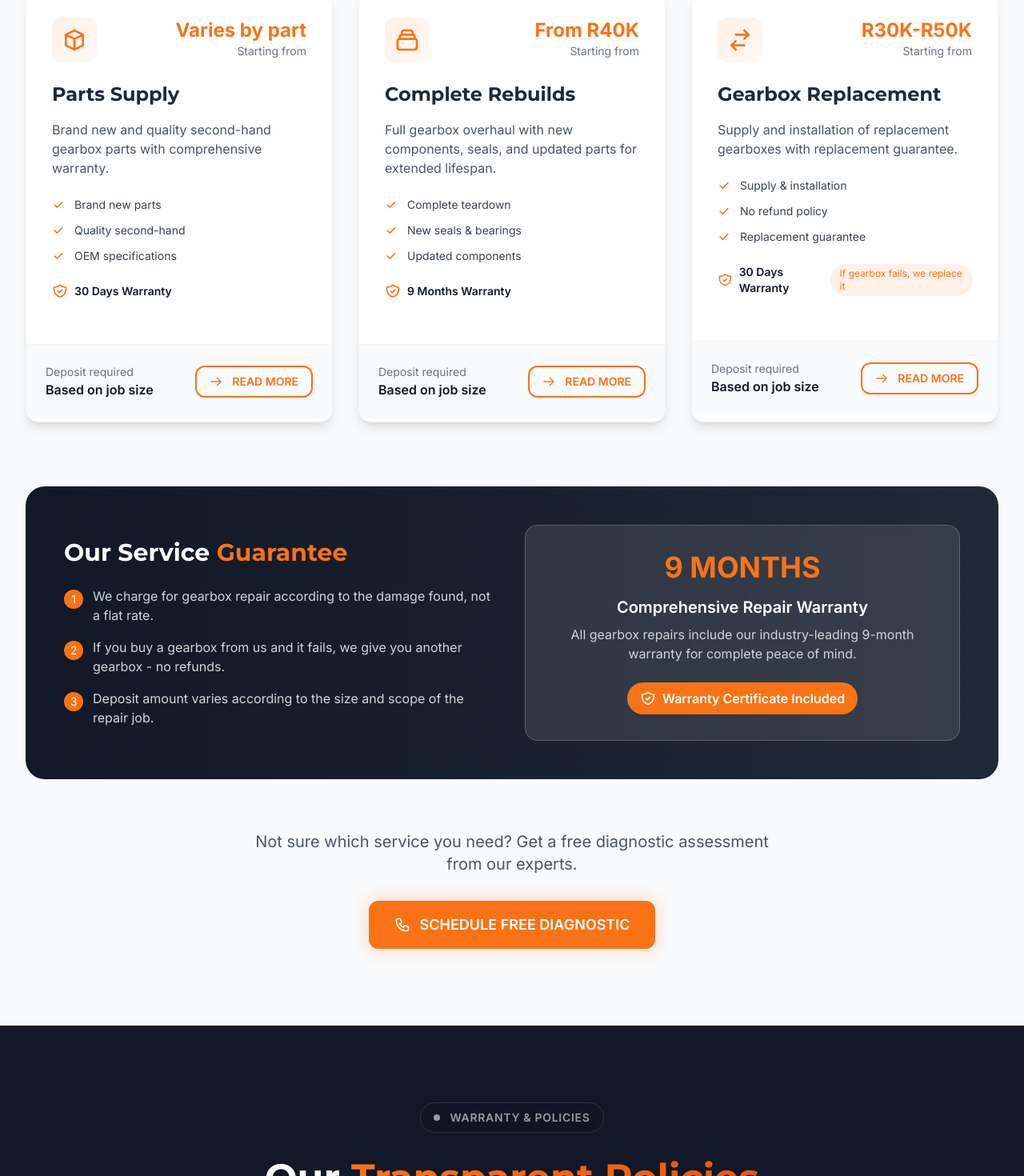
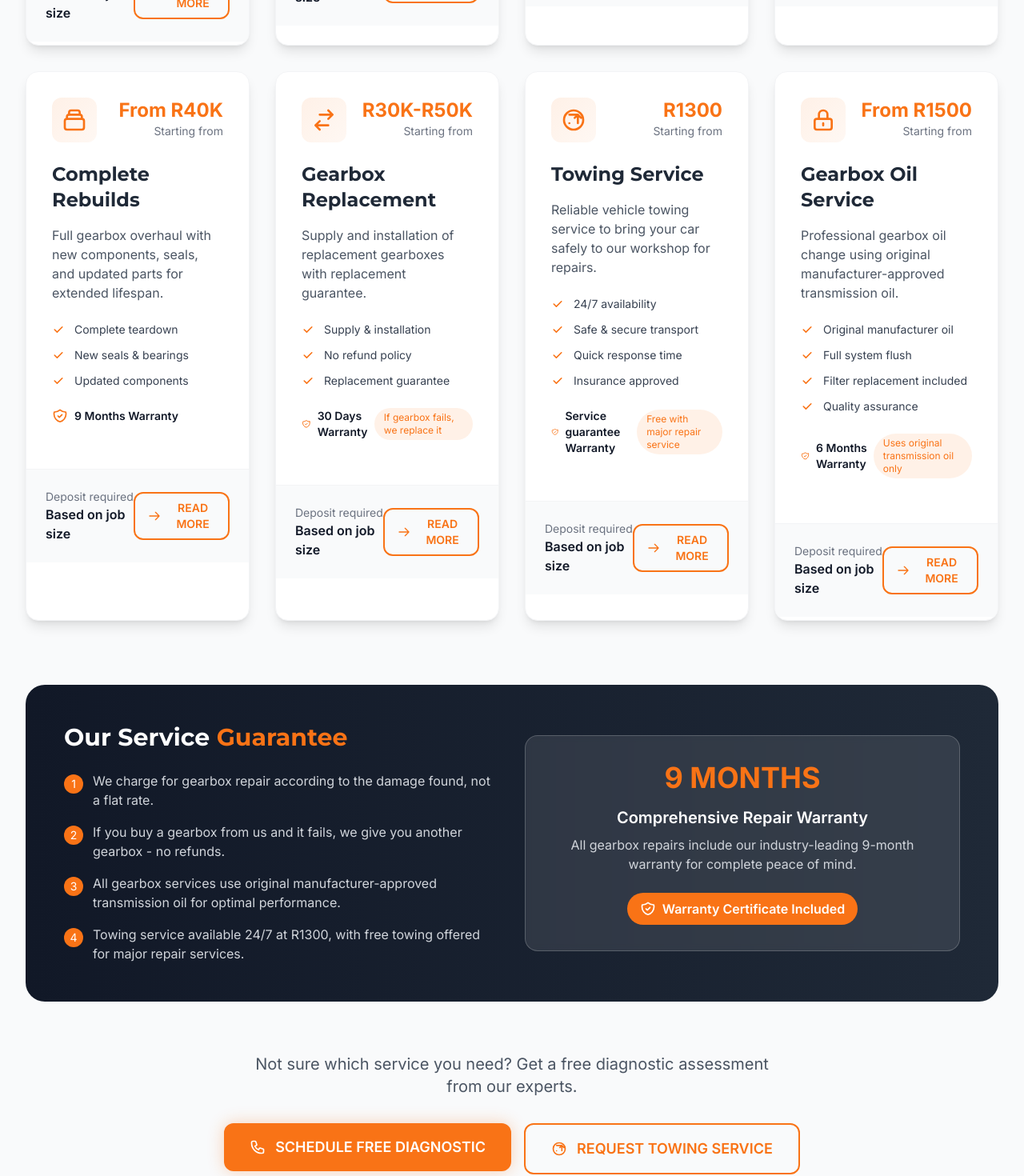
Before and after one commit to lihleG/Jeph-Gearbox-performances, a React (Create React App) app: page / in a window 1280 px wide. Shown: the part 3760-5230 px from the top of the page at 80% size. Built offline with nearby package versions, Linux system fonts and the light colour scheme; the HTML template or start-up script is replaced by a standard one.

Commit message:
Changed theme from orange to blue and black color scheme
- Updated hero section background to blue gradient
- Changed all primary colors from orange to blue
- Updated service cards with blue accents
- Modified process section to blue theme
- Updated CTA section with blue/black gradient

```diff
--- a/src/App.tsx
+++ b/src/App.tsx
@@ -8,6 +8,7 @@ import WarrantyPage from './pages/WarrantyPage';
 import AboutPage from './pages/AboutPage';
 import ContactPage from './pages/ContactPage';
 
+
 function App() {
   return (
     <Routes>
@@ -16,6 +17,7 @@ function App() {
       <Route path="/warranty" element={<WarrantyPage />} />
       <Route path="/about" element={<AboutPage />} />
       <Route path="/contact" element={<ContactPage />} />
+      <Route path="/services" element={<ServicesPage />} />
       {/* You can add more routes here as needed */}
     </Routes>
   );
--- a/src/components/CallToActionSection.tsx
+++ b/src/components/CallToActionSection.tsx
@@ -40,8 +40,9 @@ const CallToActionSection: React.FC = () => {
                   </svg>
                 </div>
                 <div className="text-2xl font-bold mb-2">Call Us</div>
-                <div className="text-xl font-semibold">(123) 456-7890</div>
-                <div className="text-gray-300 text-sm mt-2">Mon-Fri: 8AM-6PM</div>
+                <div className="text-xl font-semibold">(010) 017-6733</div>
+                <div className="text-gray-300 text-sm mt-2">Mon-Fri: 8AM-4PM</div>
+                <div className="text-gray-300 text-sm mt-2">Sat-Sun: 8AM-3PM</div>
               </div>
 
               <div className="bg-white/10 backdrop-blur-sm rounded-2xl p-6 border border-white/20">
@@ -51,7 +52,7 @@ const CallToActionSection: React.FC = () => {
                   </svg>
                 </div>
                 <div className="text-2xl font-bold mb-2">Email Us</div>
-                <div className="text-xl font-semibold">info@gearmaster.com</div>
+                <div className="text-xl font-semibold">jephiasmabuyane08@gmail.com</div>
                 <div className="text-gray-300 text-sm mt-2">24/7 Response</div>
               </div>
 
@@ -63,8 +64,8 @@ const CallToActionSection: React.FC = () => {
                   </svg>
                 </div>
                 <div className="text-2xl font-bold mb-2">Visit Us</div>
-                <div className="text-xl font-semibold">123 Mechanic St</div>
-                <div className="text-gray-300 text-sm mt-2">Auto City, 12345</div>
+                <div className="text-xl font-semibold">UNIT 1-3, Verona industrial Park,</div>
+                <div className="text-gray-300 text-sm mt-2">23 Staal St, Randburg, 2169</div>
               </div>
             </div>
 
--- a/src/components/ContactSection.tsx
+++ b/src/components/ContactSection.tsx
@@ -357,7 +357,7 @@ const ContactSection: React.FC = () => {
                   </div>
                 </div>
                 <a href="tel:1234567890" className="text-2xl font-bold text-gray-900 hover:text-primary transition-colors">
-                  (084) 889-9268
+                  (010) 017 - 6733
                 </a>
                 <p className="text-sm text-gray-500 mt-2">Mon-Fri: 8AM-6PM, Sat: 9AM-1PM</p>
               </div>
--- a/src/components/ServicesSection.tsx
+++ b/src/components/ServicesSection.tsx
@@ -95,6 +95,34 @@ const ServicesSection: React.FC = () => {
         </svg>
       ),
       note: 'If gearbox fails, we replace it'
+    },
+    {
+      id: 7,
+      title: 'Towing Service',
+      description: 'Reliable vehicle towing service to bring your car safely to our workshop for repairs.',
+      features: ['24/7 availability', 'Safe & secure transport', 'Quick response time', 'Insurance approved'],
+      price: 'R1300',
+      warranty: 'Service guarantee',
+      icon: (
+        <svg className="w-8 h-8" fill="none" stroke="currentColor" viewBox="0 0 24 24" xmlns="http://www.w3.org/2000/svg">
+          <path strokeLinecap="round" strokeLinejoin="round" strokeWidth="2" d="M8 7h8m0 0v8m0-8l3 3m-3-3l-3 3m-5 5h.01M21 12a9 9 0 11-18 0 9 9 0 0118 0z"></path>
+        </svg>
+      ),
+      note: 'Free with major repair service'
+    },
+    {
+      id: 8,
+      title: 'Gearbox Oil Service',
+      description: 'Professional gearbox oil change using original manufacturer-approved transmission oil.',
+      features: ['Original manufacturer oil', 'Full system flush', 'Filter replacement included', 'Quality assurance'],
+      price: 'From R1500',
+      warranty: '6 Months',
+      icon: (
+        <svg className="w-8 h-8" fill="none" stroke="currentColor" viewBox="0 0 24 24" xmlns="http://www.w3.org/2000/svg">
+          <path strokeLinecap="round" strokeLinejoin="round" strokeWidth="2" d="M12 15v2m-6 4h12a2 2 0 002-2v-6a2 2 0 00-2-2H6a2 2 0 00-2 2v6a2 2 0 002 2zm10-10V7a4 4 0 00-8 0v4h8z"></path>
+        </svg>
+      ),
+      note: 'Uses original transmission oil only'
     }
   ];
 
@@ -115,7 +143,7 @@ const ServicesSection: React.FC = () => {
         </div>
 
         {/* Services Grid */}
-        <div className="grid md:grid-cols-2 lg:grid-cols-3 gap-8">
+        <div className="grid md:grid-cols-2 lg:grid-cols-3 xl:grid-cols-4 gap-8">
           {services.map((service) => (
             <div
               key={service.id}
@@ -225,7 +253,13 @@ const ServicesSection: React.FC = () => {
                   <div className="flex-shrink-0 w-6 h-6 bg-primary rounded-full flex items-center justify-center mr-3 mt-1">
                     <span className="text-white text-sm">3</span>
                   </div>
-                  <p className="text-gray-300">Deposit amount varies according to the size and scope of the repair job.</p>
+                  <p className="text-gray-300">All gearbox services use original manufacturer-approved transmission oil for optimal performance.</p>
+                </div>
+                <div className="flex items-start">
+                  <div className="flex-shrink-0 w-6 h-6 bg-primary rounded-full flex items-center justify-center mr-3 mt-1">
+                    <span className="text-white text-sm">4</span>
+                  </div>
+                  <p className="text-gray-300">Towing service available 24/7 at R1300, with free towing offered for major repair services.</p>
                 </div>
               </div>
             </div>
@@ -250,6 +284,7 @@ const ServicesSection: React.FC = () => {
           <p className="text-xl text-gray-600 mb-8 max-w-2xl mx-auto">
             Not sure which service you need? Get a free diagnostic assessment from our experts.
           </p>
+          <div className="flex flex-col sm:flex-row gap-4 justify-center">
             <Link to="/services" className="inline-block no-underline">
               <Button
                 variant="primary"
@@ -264,6 +299,21 @@ const ServicesSection: React.FC = () => {
                 SCHEDULE FREE DIAGNOSTIC
               </Button>
             </Link>
+            <Link to="/contact" className="inline-block no-underline">
+              <Button
+                variant="outline"
+                size="lg"
+                icon={
+                  <svg className="w-5 h-5" fill="none" stroke="currentColor" viewBox="0 0 24 24" xmlns="http://www.w3.org/2000/svg">
+                    <path strokeLinecap="round" strokeLinejoin="round" strokeWidth="2" d="M8 7h8m0 0v8m0-8l3 3m-3-3l-3 3m-5 5h.01M21 12a9 9 0 11-18 0 9 9 0 0118 0z"></path>
+                  </svg>
+                }
+                className="border-primary text-primary hover:bg-primary/10"
+              >
+                REQUEST TOWING SERVICE
+              </Button>
+            </Link>
+          </div>
         </div>
       </div>
     </section>
--- a/src/pages/ServicesPage.tsx
+++ b/src/pages/ServicesPage.tsx
@@ -174,14 +174,14 @@ const ServicesPage: React.FC = () => {
     <div className="min-h-screen bg-gray-50">
       <Navbar />
 
-      <section className="pt-32 pb-20 bg-gradient-to-br from-gray-900 to-gray-800 text-white">
+      <section className="pt-32 pb-20 bg-gradient-to-br from-gray-900 to-blue-900 text-white">
         <div className="container mx-auto px-4 sm:px-6 lg:px-8">
           <div className="max-w-4xl mx-auto text-center">
-            <div className="inline-flex items-center px-4 py-2 bg-primary/20 rounded-full mb-6">
-              <span className="text-primary font-bold text-sm tracking-wider">OUR SERVICES</span>
+            <div className="inline-flex items-center px-4 py-2 bg-blue-600/20 rounded-full mb-6">
+              <span className="text-blue-400 font-bold text-sm tracking-wider">OUR SERVICES</span>
             </div>
             <h1 className="text-5xl md:text-6xl lg:text-7xl font-bold mb-6">
-              Professional <span className="text-gradient">Gearbox Services</span>
+              Professional <span className="bg-gradient-to-r from-blue-500 to-blue-300 bg-clip-text text-transparent">Gearbox Services</span>
             </h1>
             <p className="text-xl text-gray-300 mb-10 max-w-3xl mx-auto">
               Expert gearbox diagnostics, repair, and parts supply with comprehensive warranties.
@@ -226,9 +226,9 @@ const ServicesPage: React.FC = () => {
                         className="w-full h-64 md:h-80 object-cover transform hover:scale-105 transition-transform duration-500"
                         loading="lazy"
                       />
-                      <div className="absolute inset-0 bg-gradient-to-t from-black/30 to-transparent"></div>
+                      <div className="absolute inset-0 bg-gradient-to-t from-black/50 to-transparent"></div>
                       <div className="absolute bottom-6 left-6">
-                        <div className="inline-flex items-center px-4 py-2 bg-primary/90 backdrop-blur-sm rounded-full">
+                        <div className="inline-flex items-center px-4 py-2 bg-blue-600/90 backdrop-blur-sm rounded-full">
                           <div className="w-6 h-6 bg-white rounded-full flex items-center justify-center mr-2">
                             {service.icon}
                           </div>
@@ -240,8 +240,10 @@ const ServicesPage: React.FC = () => {
 
                   <div className={`${index % 2 === 0 ? 'lg:order-2' : 'lg:order-1'}`}>
                     <div className="flex items-center mb-4">
-                      <div className="w-12 h-12 bg-primary/10 rounded-xl flex items-center justify-center mr-4">
-                        {service.icon}
+                      <div className="w-12 h-12 bg-blue-50 rounded-xl flex items-center justify-center mr-4 border border-blue-100">
+                        <div className="text-blue-600">
+                          {service.icon}
+                        </div>
                       </div>
                       <h2 className="text-3xl font-bold text-gray-900">{service.title}</h2>
                     </div>
@@ -251,21 +253,21 @@ const ServicesPage: React.FC = () => {
                     </p>
 
                     <div className="grid md:grid-cols-2 gap-6 mb-8">
-                      <div className="bg-gray-50 rounded-xl p-4">
-                        <div className="text-sm text-gray-500 mb-1">Starting From</div>
-                        <div className="text-2xl font-bold text-primary">{service.priceRange}</div>
+                      <div className="bg-blue-50 rounded-xl p-4 border border-blue-100">
+                        <div className="text-sm text-blue-600 mb-1">Starting From</div>
+                        <div className="text-2xl font-bold text-blue-700">{service.priceRange}</div>
                       </div>
-                      <div className="bg-gray-50 rounded-xl p-4">
-                        <div className="text-sm text-gray-500 mb-1">Warranty</div>
-                        <div className="text-2xl font-bold text-primary">{service.warranty}</div>
+                      <div className="bg-blue-50 rounded-xl p-4 border border-blue-100">
+                        <div className="text-sm text-blue-600 mb-1">Warranty</div>
+                        <div className="text-2xl font-bold text-blue-700">{service.warranty}</div>
                       </div>
-                      <div className="bg-gray-50 rounded-xl p-4">
-                        <div className="text-sm text-gray-500 mb-1">Typical Time</div>
-                        <div className="text-2xl font-bold text-primary">{service.typicalTime}</div>
+                      <div className="bg-blue-50 rounded-xl p-4 border border-blue-100">
+                        <div className="text-sm text-blue-600 mb-1">Typical Time</div>
+                        <div className="text-2xl font-bold text-blue-700">{service.typicalTime}</div>
                       </div>
-                      <div className="bg-gray-50 rounded-xl p-4">
-                        <div className="text-sm text-gray-500 mb-1">Deposit Required</div>
-                        <div className="text-2xl font-bold text-primary">Based on job</div>
+                      <div className="bg-blue-50 rounded-xl p-4 border border-blue-100">
+                        <div className="text-sm text-blue-600 mb-1">Deposit Required</div>
+                        <div className="text-2xl font-bold text-blue-700">Based on job</div>
                       </div>
                     </div>
 
@@ -274,7 +276,7 @@ const ServicesPage: React.FC = () => {
                       <div className="space-y-3">
                         {service.features.map((feature, idx) => (
                           <div key={idx} className="flex items-center">
-                            <svg className="w-5 h-5 text-primary mr-3" fill="currentColor" viewBox="0 0 20 20" xmlns="http://www.w3.org/2000/svg">
+                            <svg className="w-5 h-5 text-blue-600 mr-3" fill="currentColor" viewBox="0 0 20 20" xmlns="http://www.w3.org/2000/svg">
                               <path fillRule="evenodd" d="M16.707 5.293a1 1 0 010 1.414l-8 8a1 1 0 01-1.414 0l-4-4a1 1 0 011.414-1.414L8 12.586l7.293-7.293a1 1 0 011.414 0z" clipRule="evenodd"></path>
                             </svg>
                             <span className="text-gray-700">{feature}</span>
@@ -285,7 +287,7 @@ const ServicesPage: React.FC = () => {
 
                     <Button
                       variant="primary"
-                      className="w-full md:w-auto"
+                      className="w-full md:w-auto bg-blue-600 hover:bg-blue-700"
                       onClick={() => console.log(`Inquire about ${service.title}`)}
                     >
                       INQUIRE ABOUT THIS SERVICE
@@ -296,7 +298,7 @@ const ServicesPage: React.FC = () => {
                 {index < services.length - 1 && (
                   <div className="mt-20 pt-8 border-t border-gray-200">
                     <div className="flex justify-center">
-                      <div className="w-24 h-1 bg-gradient-to-r from-transparent via-primary to-transparent"></div>
+                      <div className="w-24 h-1 bg-gradient-to-r from-transparent via-blue-500 to-transparent"></div>
                     </div>
                   </div>
                 )}
@@ -310,7 +312,7 @@ const ServicesPage: React.FC = () => {
         <div className="container mx-auto px-4 sm:px-6 lg:px-8">
           <div className="text-center mb-16">
             <h2 className="text-4xl md:text-5xl font-bold mb-6">
-              Our Service <span className="text-gradient">Process</span>
+              Our Service <span className="bg-gradient-to-r from-blue-600 to-blue-400 bg-clip-text text-transparent">Process</span>
             </h2>
             <p className="text-xl text-gray-600 max-w-3xl mx-auto">
               From initial contact to final delivery, we follow a systematic process to ensure quality and satisfaction.
@@ -326,7 +328,7 @@ const ServicesPage: React.FC = () => {
               { step: '05', title: 'Testing', desc: 'Rigorous testing and quality check' }
             ].map((process) => (
               <div key={process.step} className="text-center">
-                <div className="w-16 h-16 bg-gradient-to-br from-primary to-primary-dark rounded-full flex items-center justify-center text-white text-2xl font-bold mx-auto mb-4">
+                <div className="w-16 h-16 bg-gradient-to-br from-blue-600 to-blue-800 rounded-full flex items-center justify-center text-white text-2xl font-bold mx-auto mb-4">
                   {process.step}
                 </div>
                 <h4 className="font-bold text-lg mb-2">{process.title}</h4>
@@ -337,7 +339,7 @@ const ServicesPage: React.FC = () => {
         </div>
       </section>
 
-      <section className="py-20 bg-gradient-to-r from-primary to-primary-dark text-white">
+      <section className="py-20 bg-gradient-to-r from-blue-900 to-gray-900 text-white">
         <div className="container mx-auto px-4 sm:px-6 lg:px-8 text-center">
           <h2 className="text-4xl md:text-5xl font-bold mb-6">
             Ready to Get Your Gearbox Fixed?
@@ -349,10 +351,10 @@ const ServicesPage: React.FC = () => {
             <Button
               variant="secondary"
               size="lg"
-              className="bg-white text-primary hover:bg-gray-100"
+              className="bg-white text-blue-600 hover:bg-gray-100"
               onClick={() => console.log('Call now clicked')}
             >
-              📞 CALL NOW: (123) 456-7890
+              📞 CALL NOW: (010) 017 -6733
             </Button>
             <Button
               variant="outline"
```
Also changed, not shown: 1 other file (tests, documents, lock files or other folders). Lines whose indentation alone changed are shown as unchanged.
